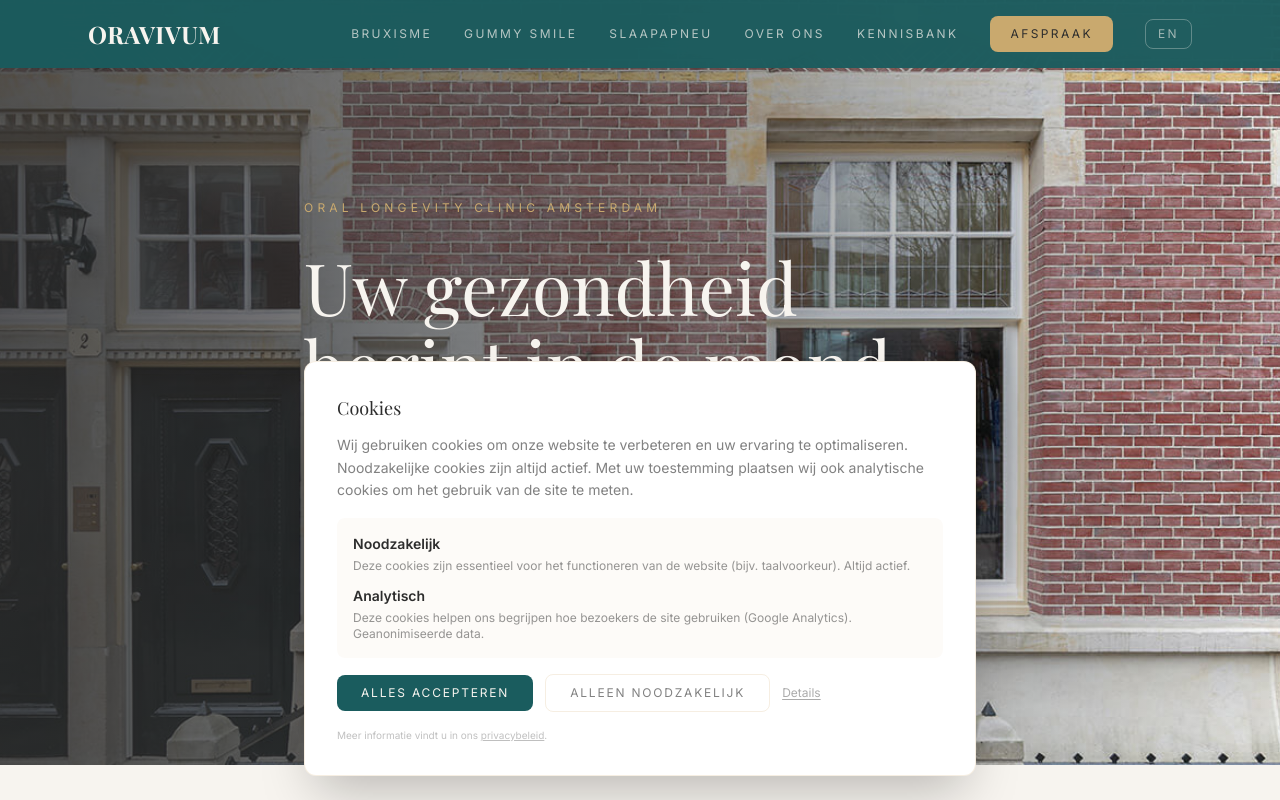
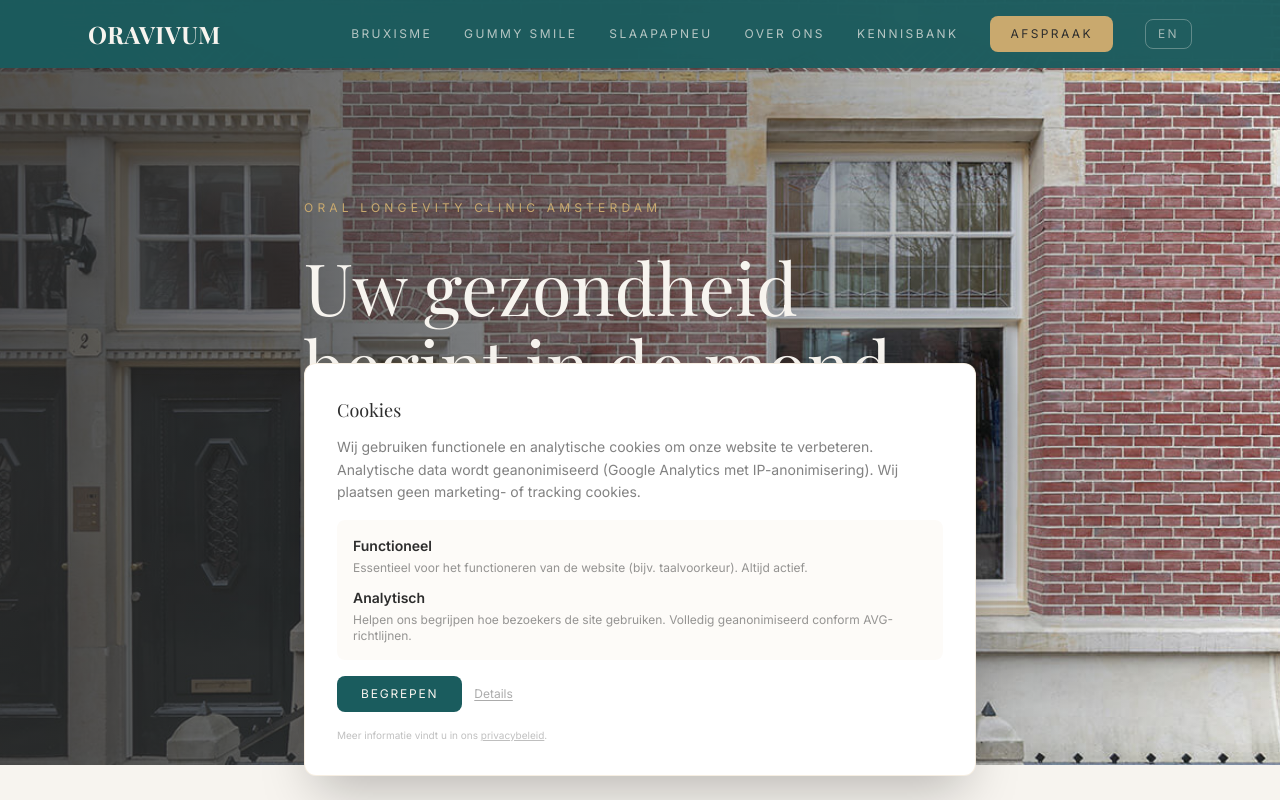
Before and after one commit to MB11-code/longevity-aevora, a Next.js app: page / in a window 1280 px wide. Both pictures are taken after a click on the button "Details". Shown: the top 800 px of the page. Built offline with nearby package versions, Linux system fonts and the light colour scheme; no server answers; a web font is replaced by a local one.

Commit message:
GA4 altijd laden (IP-anon) + cookie banner informatief

```diff
--- a/app/analytics.tsx
+++ b/app/analytics.tsx
@@ -91,36 +91,16 @@ export function Analytics() {
       (window.dataLayer as any[]).push(args);
     };
     window.gtag("js", new Date());
-    window.gtag("config", GA_ID, { send_page_view: true });
+    window.gtag("config", GA_ID, { send_page_view: true, anonymize_ip: true });
     window.gtag("config", GOOGLE_ADS_ID);
 
     loaded.current = true;
   }, []);
 
-  // On mount: load if consent already given, otherwise listen for storage changes
+  // Always load GA4 — analytical cookies with IP anonymization are permitted
+  // under AVG/GDPR without explicit consent (Autoriteit Persoonsgegevens guideline).
   useEffect(() => {
-    if (hasConsent()) {
-      injectGA();
-    }
-
-    // Listen for consent changes (cookie banner sets localStorage then dispatches event)
-    function onStorage(e: StorageEvent) {
-      if (e.key === "oravivum-cookies" && e.newValue === "all") {
-        injectGA();
-      }
-    }
-
-    // Custom event for same-tab consent (StorageEvent only fires cross-tab)
-    function onConsent() {
-      if (hasConsent()) injectGA();
-    }
-
-    window.addEventListener("storage", onStorage);
-    window.addEventListener("oravivum-consent", onConsent);
-    return () => {
-      window.removeEventListener("storage", onStorage);
-      window.removeEventListener("oravivum-consent", onConsent);
-    };
+    injectGA();
   }, [injectGA]);
 
   // Track client-side navigations
--- a/app/cookie-banner.tsx
+++ b/app/cookie-banner.tsx
@@ -34,19 +34,19 @@ export function CookieBanner() {
         </h3>
         <p className="text-sm text-charcoal/60 leading-relaxed mb-4">
           {t(
-            "Wij gebruiken cookies om onze website te verbeteren en uw ervaring te optimaliseren. Noodzakelijke cookies zijn altijd actief. Met uw toestemming plaatsen wij ook analytische cookies om het gebruik van de site te meten.",
-            "We use cookies to improve our website and optimize your experience. Necessary cookies are always active. With your consent, we also place analytical cookies to measure site usage."
+            "Wij gebruiken functionele en analytische cookies om onze website te verbeteren. Analytische data wordt geanonimiseerd (Google Analytics met IP-anonimisering). Wij plaatsen geen marketing- of tracking cookies.",
+            "We use functional and analytical cookies to improve our website. Analytical data is anonymized (Google Analytics with IP anonymization). We do not place marketing or tracking cookies."
           )}
         </p>
 
         {showDetails && (
           <div className="mb-4 p-4 bg-sand/10 rounded-lg text-sm space-y-3">
             <div>
-              <p className="font-semibold text-charcoal mb-1">{t("Noodzakelijk", "Necessary")}</p>
+              <p className="font-semibold text-charcoal mb-1">{t("Functioneel", "Functional")}</p>
               <p className="text-charcoal/50 text-xs">
                 {t(
-                  "Deze cookies zijn essentieel voor het functioneren van de website (bijv. taalvoorkeur). Altijd actief.",
-                  "These cookies are essential for the website to function (e.g. language preference). Always active."
+                  "Essentieel voor het functioneren van de website (bijv. taalvoorkeur). Altijd actief.",
+                  "Essential for the website to function (e.g. language preference). Always active."
                 )}
               </p>
             </div>
@@ -54,8 +54,8 @@ export function CookieBanner() {
               <p className="font-semibold text-charcoal mb-1">{t("Analytisch", "Analytical")}</p>
               <p className="text-charcoal/50 text-xs">
                 {t(
-                  "Deze cookies helpen ons begrijpen hoe bezoekers de site gebruiken (Google Analytics). Geanonimiseerde data.",
-                  "These cookies help us understand how visitors use the site (Google Analytics). Anonymized data."
+                  "Helpen ons begrijpen hoe bezoekers de site gebruiken. Volledig geanonimiseerd conform AVG-richtlijnen.",
+                  "Help us understand how visitors use the site. Fully anonymized in accordance with GDPR guidelines."
                 )}
               </p>
             </div>
@@ -67,13 +67,7 @@ export function CookieBanner() {
             onClick={() => accept("all")}
             className="bg-teal text-offwhite px-6 py-2.5 text-xs tracking-[0.15em] uppercase rounded-lg hover:bg-teal/90 transition-colors"
           >
-            {t("Alles accepteren", "Accept all")}
-          </button>
-          <button
-            onClick={() => accept("necessary")}
-            className="border border-sand/40 text-charcoal/60 px-6 py-2.5 text-xs tracking-[0.15em] uppercase rounded-lg hover:border-teal hover:text-teal transition-colors"
-          >
-            {t("Alleen noodzakelijk", "Necessary only")}
+            {t("Begrepen", "Got it")}
           </button>
           <button
             onClick={() => setShowDetails(!showDetails)}
```
